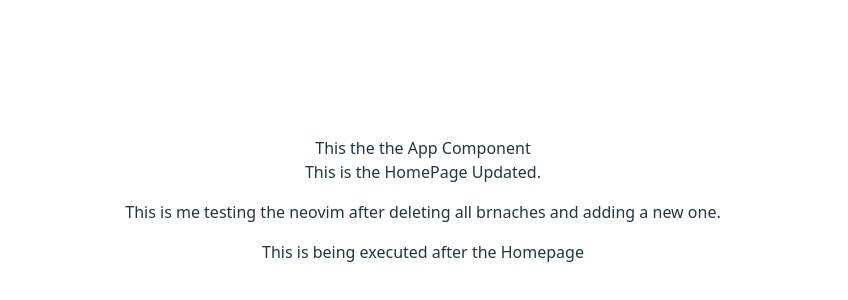
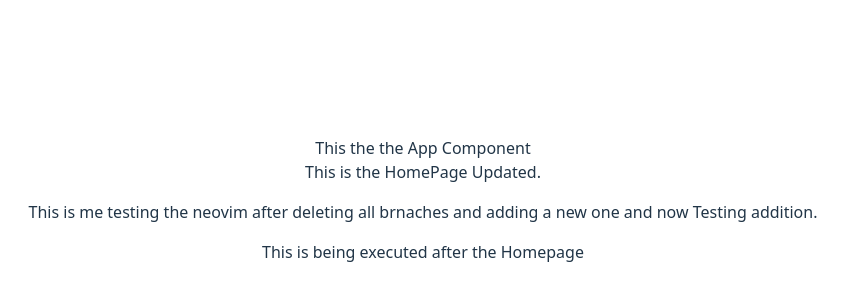
Before and after one commit to Mayank0321/weather, a React (Vite) app: page / in a window 1280 px wide. Shown: the part 200-500 px from the top of the page, without its empty margins (217-1065 px from the left). Built offline with nearby package versions, Linux system fonts and the light colour scheme.

Commit message:
Addition branch

```diff
--- a/src/components/Home.jsx
+++ b/src/components/Home.jsx
@@ -5,7 +5,7 @@ function Home() {
       <div>This is the HomePage Updated.</div>
       <p>
         This is me testing the neovim after deleting all brnaches and adding a
-        new one.
+        new one and now Testing addition.
       </p>
     </>
   );
```
